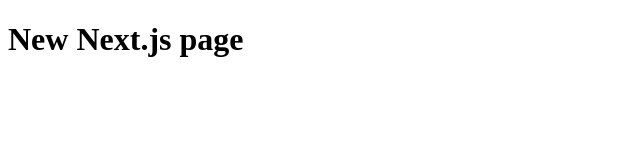
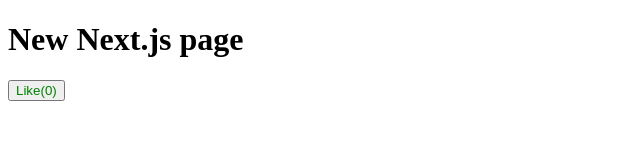
Before and after one commit to riivanov/generic-social-network, a Next.js app: page / in a window 1280 px wide. Shown: the top 160 px of the page, without its empty margins (0-640 px from the left). Built offline with nearby package versions, Linux system fonts and the light colour scheme.

Commit message:
:alembic:(layout): add like-button, cooresponding scss module; use in main page

```diff
--- /dev/null
+++ b/app/like-button.module.scss
@@ -0,0 +1,3 @@
+.button {
+  color: green;
+}
--- /dev/null
+++ b/app/like-button.tsx
@@ -0,0 +1,14 @@
+'use client';
+
+import { useState } from "react"
+import styles from "./like-button.module.scss";
+
+export default function LikeButton() {
+ const [likes, setLikes] = useState(0);
+
+ function handleClick() {
+  setLikes(likes + 1);
+ }
+
+ return <button className={styles.button} onClick={handleClick}>Like({likes})</button>
+}
--- a/app/page.tsx
+++ b/app/page.tsx
@@ -1,3 +1,5 @@
+import LikeButton from "./like-button";
+
 export default function Page() {
-  return <h1>New Next.js page</h1>
+  return <div> <h1>New Next.js page</h1> <LikeButton /></div>
 }
```
